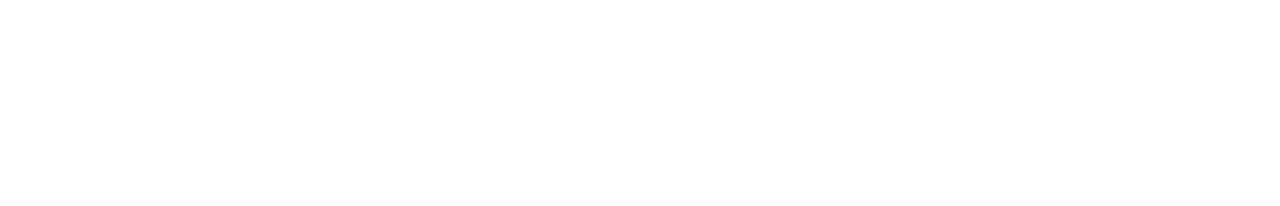
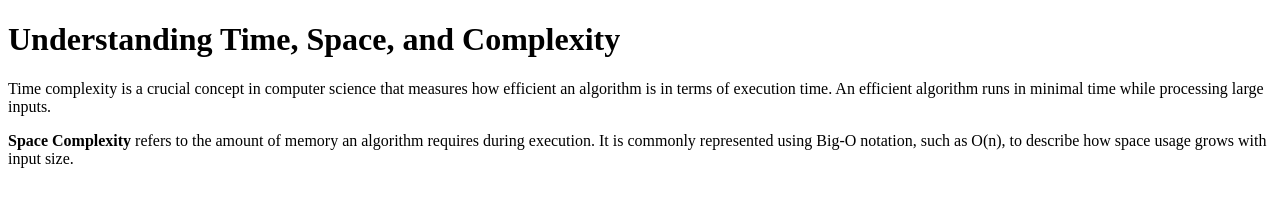
Before and after one commit to acciojob/time-and-space-complexity-AD0808, a website: page main.html in a window 1280 px wide. Drawn offline with Linux system fonts and the light colour scheme.

Commit message:
created a submission

```diff
--- a/main.html
+++ b/main.html
@@ -1,16 +1,21 @@
 <!DOCTYPE html>
-
-<html>
+<html lang="en">
 
 <head>
-	<link rel="stylesheet" href="styles.css">
+    <meta charset="UTF-8">
+    <meta name="viewport" content="width=device-width, initial-scale=1.0">
+    <title>Time and Space Complexity</title>
+    <link rel="stylesheet" href="styles.css">
 </head>
 
 <body>
-	<!-- the entire body must be written by student -->
-    <script type="text/javascript" src="./script.js">
-</script>
+    <h1>Understanding Time, Space, and Complexity</h1>
 
+    <p>Time complexity is a crucial concept in computer science that measures how efficient an algorithm is in terms of execution time. An efficient algorithm runs in minimal time while processing large inputs.</p>
+
+    <p><b>Space Complexity</b> refers to the amount of memory an algorithm requires during execution. It is commonly represented using Big-O notation, such as O(n), to describe how space usage grows with input size.</p>
+
+    <script type="text/javascript" src="./script.js"></script>
 </body>
 
 </html>
```
